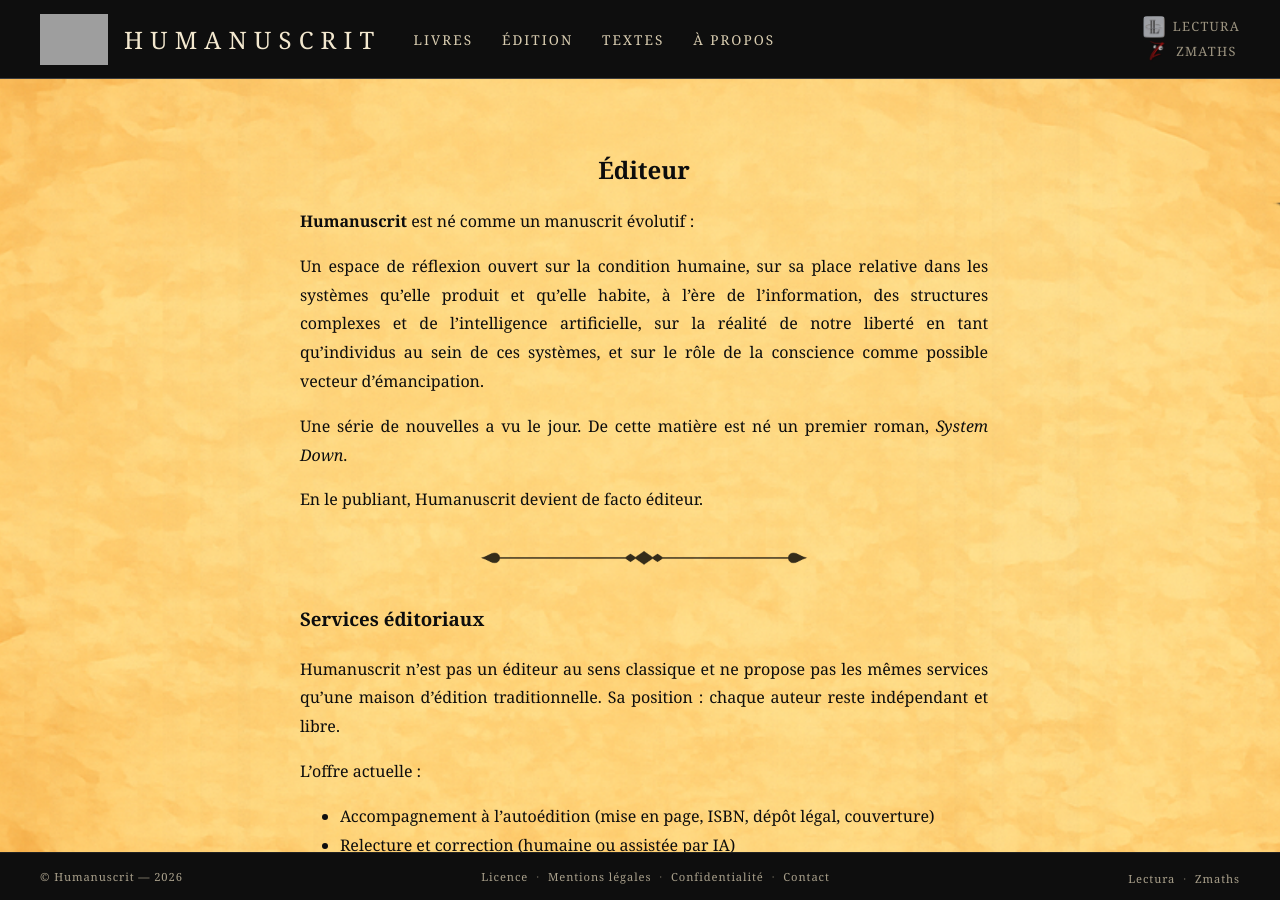
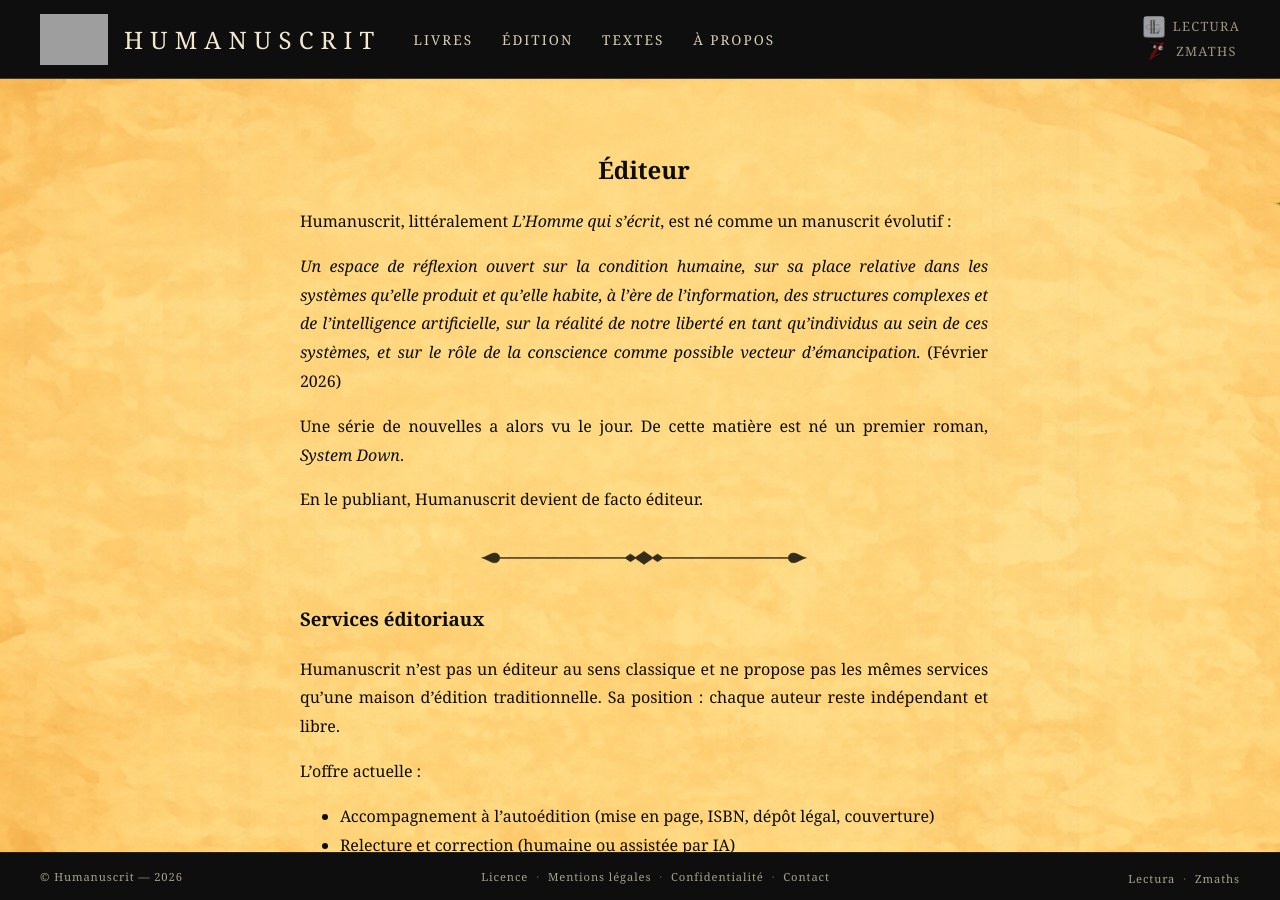
Before and after one commit to maxcarriere/humanuscrit, a Jekyll site: the page built from edition-editeur.md, in a window 1280 px wide and 900 px high. Built offline with Jekyll 4.4.1, drawn with Linux system fonts in a browser that asks for light colours; some of the changed text lies outside the part shown; grey boxes are pictures that could not be loaded.

Commit message:
Éditeur : réécriture intro + sous-titre Textes
- Intro : « L'Homme qui s'écrit », citation en italique, date (Février 2026)
- Corpus : reformulation terreau / organisme vivant
- Textes : nouveau sous-titre « première plateforme libre »

Co-Authored-By: Claude Opus 4.6 <noreply@anthropic.com>

```diff
--- a/edition-editeur.md
+++ b/edition-editeur.md
@@ -3,15 +3,16 @@ title: Éditeur
 permalink: /edition/editeur/
 ---
 
-**Humanuscrit** est né comme un manuscrit évolutif :
+Humanuscrit, littéralement *L'Homme qui s'écrit*, est né comme un manuscrit évolutif :
 
-Un espace de réflexion ouvert sur la condition humaine,
-sur sa place relative dans les systèmes qu'elle produit et qu'elle habite,
-à l'ère de l'information, des structures complexes et de l'intelligence artificielle,
-sur la réalité de notre liberté en tant qu'individus au sein de ces systèmes,
-et sur le rôle de la conscience comme possible vecteur d'émancipation.
+*Un espace de réflexion ouvert sur la condition humaine,*
+*sur sa place relative dans les systèmes qu'elle produit et qu'elle habite,*
+*à l'ère de l'information, des structures complexes et de l'intelligence artificielle,*
+*sur la réalité de notre liberté en tant qu'individus au sein de ces systèmes,*
+*et sur le rôle de la conscience comme possible vecteur d'émancipation.* (Février 2026)
 
-Une série de nouvelles a vu le jour. De cette matière est né un premier roman, *System Down*.
+Une série de nouvelles a alors vu le jour.
+De cette matière est né un premier roman, *System Down*.
 
 En le publiant, Humanuscrit devient de facto éditeur.
 
```
Also changed, not shown: other parts of edition-editeur.md (+1 -1 lines), textes/index.md (+1 -1 lines).
